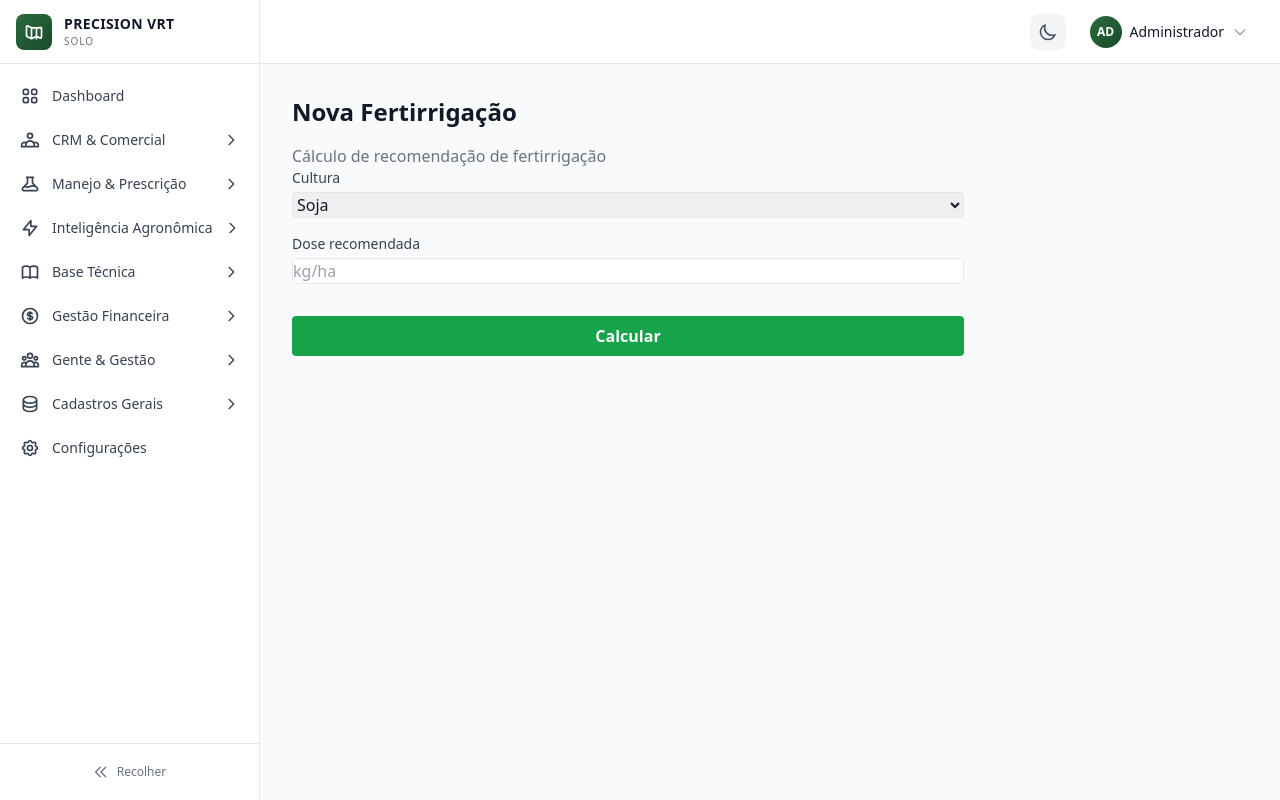
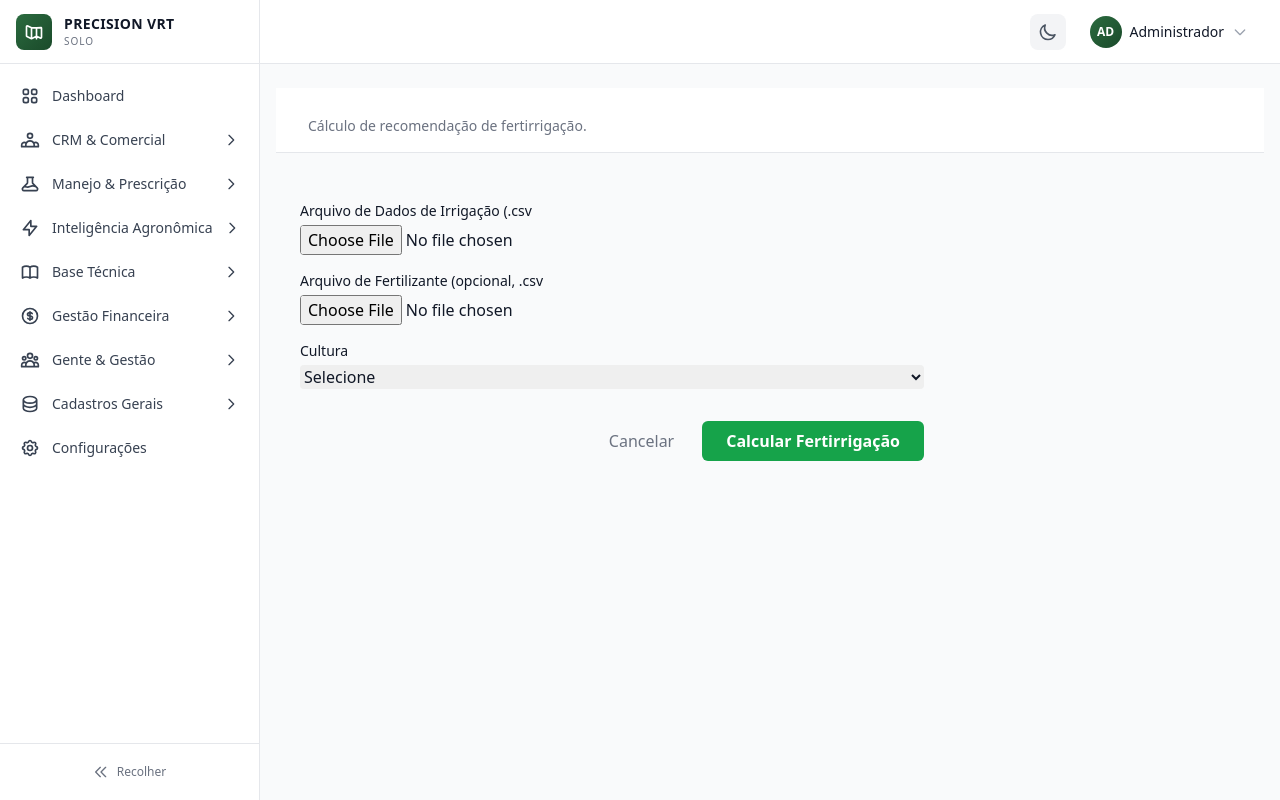
Before and after one commit to evertonvenancio/precision-vrt-solo, a FastAPI app: template app/templates/fertirrigacao_nova.html in a window 1280 px wide. Run offline with FastAPI, Linux system fonts and the light colour scheme; the template is opened without the code that fills it, so the values that code supplies are empty; parts of the project's set-up code (start-up, migrations or seed data) failed here and were passed over; some libraries are stand-ins or nearby versions.

Commit message:
[FEAT] Completar módulo de Fertirrigação

```diff
--- a/app/templates/fertirrigacao_nova.html
+++ b/app/templates/fertirrigacao_nova.html
@@ -1,25 +1,42 @@
 {% extends "base.html" %}
-
-{% block title %}Nova Fertirrigação{% endblock %}
+{% import "components/macros.html" as macros %}
 
 {% block content %}
-<div class="p-8">
-    <h1 class="text-2xl font-bold mb-4">Nova Fertirrigação</h1>
-    <p class="text-gray-500 dark:text-gray-400">Cálculo de recomendação de fertirrigação</p>
-    <form class="grid grid-cols-1 gap-4 max-w-2xl">
-        <div>
-            <label class="block text-sm font-medium text-gray-700 dark:text-gray-300">Cultura</label>
-            <select class="mt-1 block w-full rounded border dark:border-gray-400">
-                <option>Soja</option>
-                <option>Milho</option>
-                <option>Trigo</option>
-            </select>
-        </div>
-        <div>
-            <label class="block text-sm font-medium text-gray-700 dark:text-gray-300">Dose recomendada</label>
-            <input type="number" class="mt-1 block w-full rounded border dark:border-gray-400" placeholder="kg/ha">
-        </div>
-        <button type="submit" class="mt-4 bg-green-600 hover:bg-green-700 text-white font-bold py-2 px-4 rounded">Calcular</button>
-    </form>
+<div class="container mx-auto px-4 py-6">
+    {{ macros.header_pagina(titulo, "Cálculo de recomendação de fertirrigação.") }}
+
+    <div class="card mt-6 max-w-2xl p-6">
+        <form action="/web/fertirrigacao/processar" method="POST" enctype="multipart/form-data" class="space-y-4">
+
+            <div>
+                <label class="block text-sm font-medium mb-1">Arquivo de Dados de Irrigação (.csv</label>
+                <input type="file" name="arquivo_irrigacao" accept=".csv" required
+                       class="w-full rounded border-gray-300 dark:bg-gray-700">
+           </div>
+
+            <div>
+                <label class="block text-sm font-medium mb-1">Arquivo de Fertilizante (opcional, .csv</label>
+                <input type="file" name="arquivo_fertilizante" accept=".csv"
+                       class="w-full rounded border-gray-300 dark:bg-gray-700">
+           </div>
+
+            <div>
+                <label class="block text-sm font-medium mb-1">Cultura</label>
+                <select name="cultura" class="w-full rounded border-gray-300 dark:bg-gray-700">
+                    <option value="">Selecione</option>
+                    <option value="soja">Soja</option>
+                    <option value="milho">Milho</option>
+                    <option value="trigo">Trigo</option>
+               </select>
+           </div>
+
+            <div class="pt-4 flex justify-end gap-3">
+                <a href="/web/fertirrigacao" class="px-4 py-2 text-gray-500">Cancelar</a>
+                <button type="submit" class="px-6 py-2 bg-green-600 text-white rounded-md font-bold hover:bg-green-700">
+                    Calcular Fertirrigação
+               </button>
+           </div>
+       </form>
+   </div>
 </div>
 {% endblock %}
```
Also changed, not shown: app/templates/fertirrigacao.html (+16 -5 lines), app/web/fertirrigacao.py (+85 -9 lines).
